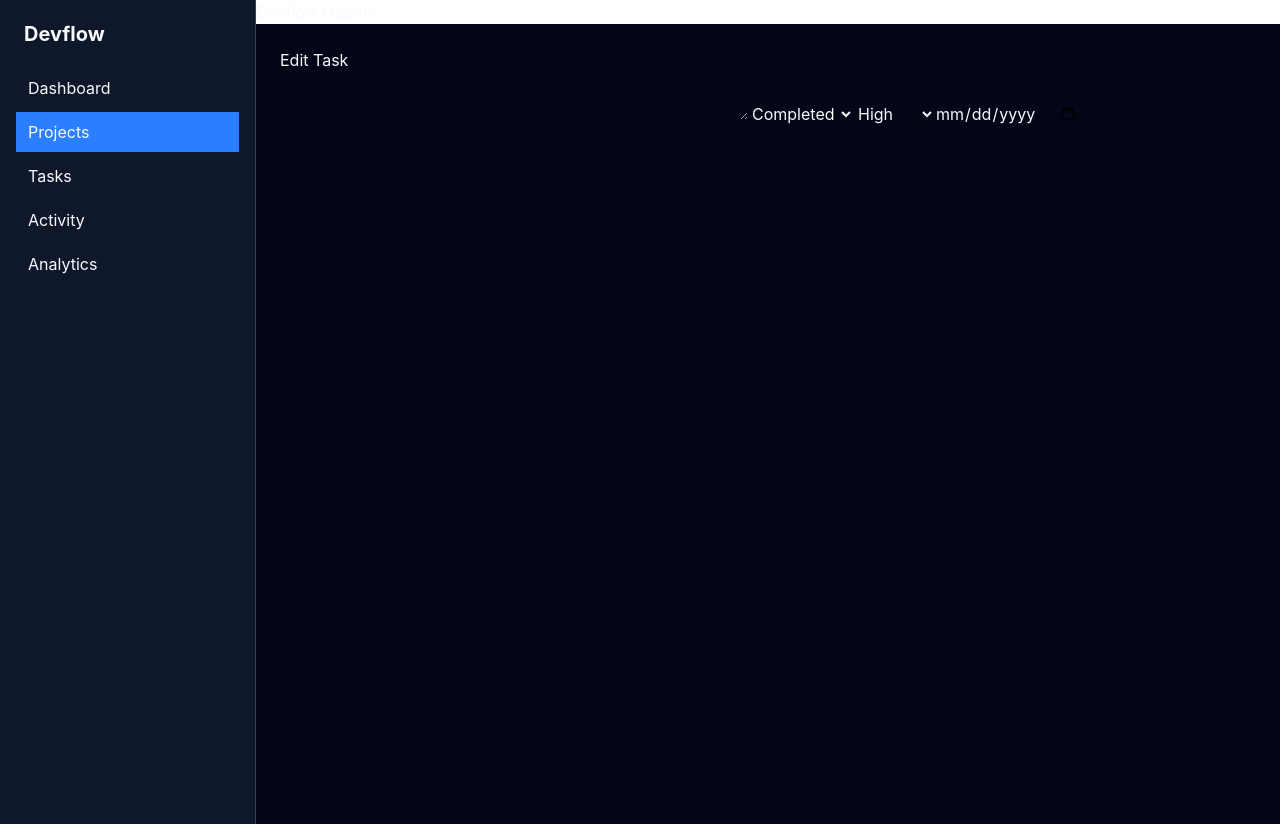
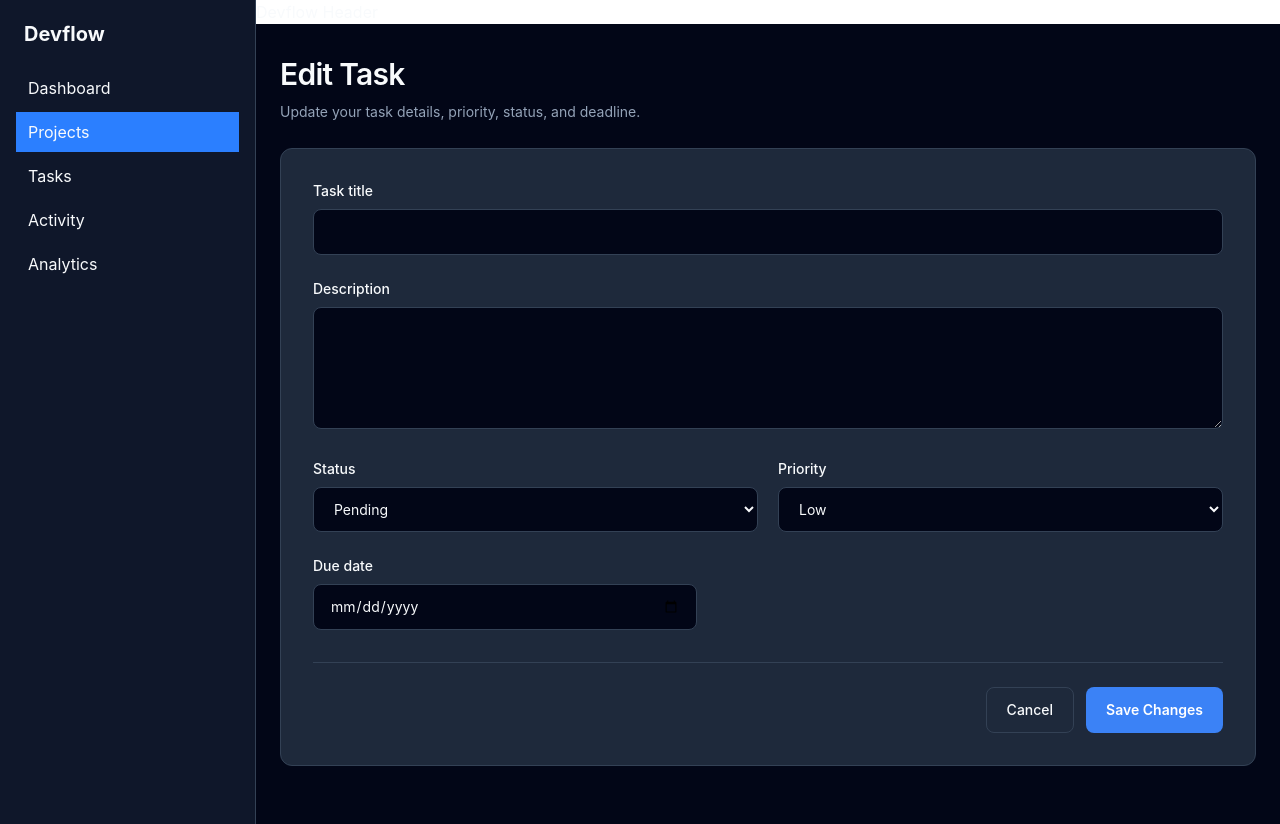
Before and after one commit to krishna-hingu/devflow, a React (Vite) app: page /projects/1/tasks/1/edit in a window 1280 px wide. Built offline with nearby package versions, Linux system fonts and the light colour scheme.

Commit message:
Build and Styled Edit Task Form

```diff
--- a/src/pages/EditTask.jsx
+++ b/src/pages/EditTask.jsx
@@ -1,12 +1,15 @@
 import { useState } from "react";
-import { useOutletContext, useParams } from "react-router-dom";
+import { useNavigate, useOutletContext, useParams } from "react-router-dom";
 function EditTask() {
   const { taskList, setTaskList } = useOutletContext();
   const { projectId, taskId } = useParams();
+  const navigate = useNavigate();
+
   const task = taskList.find(
     (task) =>
       task.id === Number(taskId) && task.projectId === Number(projectId),
   );
+
   const [formData, setFormData] = useState({
     title: task?.title ?? "",
     description: task?.description ?? "",
@@ -14,79 +17,180 @@ function EditTask() {
     priority: task?.priority ?? "",
     dueDate: task?.dueDate ?? "",
   });
+
+  const handleSaveTask = () => {
+    console.log("Save Changes clicked");
+    setTaskList((currentTasks) => {
+      return currentTasks.map((item) => {
+        if (item.id === task.id && item.projectId === task.projectId) {
+          return {
+            ...item,
+            ...formData,
+          };
+        }
+        return item;
+      });
+    });
+    navigate(`/projects/${projectId}/tasks/${taskId}`);
+  };
+
   return (
+    <main className="mx-auto max-w-5xl">
+      <div className="mb-6">
+        <h1 className="mt-2 text-3xl font-semibold tracking-tight text-devflow-text">
+          Edit Task
+        </h1>
+        <p className="mt-2 text-sm leading-6 text-devflow-text-muted">
+          Update your task details, priority, status, and deadline.
+        </p>
+      </div>
+
+      <form
+        className="rounded-xl border border-devflow-border bg-devflow-card p-6 sm:p-8"
+        onSubmit={(event) => {
+          event.preventDefault();
+          handleSaveTask();
+        }}
+      >
+        <div className="space-y-6">
           <div>
-      <h1>Edit Task</h1>
+            <label
+              htmlFor="title"
+              className="mb-2 block text-sm font-medium text-devflow-text"
+            >
+              Task title
+            </label>
             <input
+              id="title"
+              name="title"
               type="text"
               value={formData.title}
               onChange={(event) => {
-          setFormData((previousData) => {
-            return {
+                setFormData((previousData) => ({
                   ...previousData,
                   title: event.target.value,
-            };
-          });
+                }));
               }}
+              required
+              className="w-full rounded-lg border border-devflow-border bg-devflow-background px-4 py-3 text-sm text-devflow-text outline-none transition placeholder:text-devflow-text-muted focus:border-devflow-blue focus:ring-2 focus:ring-devflow-blue/20"
             />
+          </div>
+
+          <div>
+            <label
+              htmlFor="description"
+              className="mb-2 block text-sm font-medium text-devflow-text"
+            >
+              Description
+            </label>
             <textarea
+              id="description"
               name="description"
+              rows={4}
               value={formData.description}
               onChange={(event) => {
-          setFormData((previousData) => {
-            return {
+                setFormData((previousData) => ({
                   ...previousData,
                   description: event.target.value,
-            };
-          });
+                }));
               }}
-      ></textarea>
+              className="w-full resize-y rounded-lg border border-devflow-border bg-devflow-background px-4 py-3 text-sm leading-6 text-devflow-text outline-none transition placeholder:text-devflow-text-muted focus:border-devflow-blue focus:ring-2 focus:ring-devflow-blue/20"
+            />
+          </div>
+
+          <div className="grid grid-cols-1 gap-5 sm:grid-cols-2">
+            <div>
+              <label
+                htmlFor="status"
+                className="mb-2 block text-sm font-medium text-devflow-text"
+              >
+                Status
+              </label>
               <select
+                id="status"
                 name="status"
                 value={formData.status}
                 onChange={(event) => {
-          setFormData((previousData) => {
-            return {
+                  setFormData((previousData) => ({
                     ...previousData,
                     status: event.target.value,
-            };
-          });
+                  }));
                 }}
+                className="w-full rounded-lg border border-devflow-border bg-devflow-background px-4 py-3 text-sm text-devflow-text outline-none transition focus:border-devflow-blue focus:ring-2 focus:ring-devflow-blue/20"
               >
-        <option value="Completed">Completed</option>
                 <option value="Pending">Pending</option>
                 <option value="In Progress">In Progress</option>
+                <option value="Completed">Completed</option>
               </select>
+            </div>
+
+            <div>
+              <label
+                htmlFor="priority"
+                className="mb-2 block text-sm font-medium text-devflow-text"
+              >
+                Priority
+              </label>
               <select
+                id="priority"
                 name="priority"
                 value={formData.priority}
                 onChange={(event) => {
-          setFormData((previousData) => {
-            return {
+                  setFormData((previousData) => ({
                     ...previousData,
                     priority: event.target.value,
-            };
-          });
+                  }));
                 }}
+                className="w-full rounded-lg border border-devflow-border bg-devflow-background px-4 py-3 text-sm text-devflow-text outline-none transition focus:border-devflow-blue focus:ring-2 focus:ring-devflow-blue/20"
               >
+                <option value="Low">Low</option>
+                <option value="Medium">Medium</option>
                 <option value="High">High</option>
-        <option value="Medium">Medium</option>
-        <option value="Low">Low</option>
               </select>
+            </div>
+          </div>
+
+          <div>
+            <label
+              htmlFor="dueDate"
+              className="mb-2 block text-sm font-medium text-devflow-text"
+            >
+              Due date
+            </label>
             <input
+              id="dueDate"
+              name="dueDate"
               type="date"
-        name="dueDate"
               value={formData.dueDate}
               onChange={(event) => {
-          setFormData((previousData) => {
-            return {
+                setFormData((previousData) => ({
                   ...previousData,
                   dueDate: event.target.value,
-            };
-          });
+                }));
               }}
+              className="w-full rounded-lg border border-devflow-border bg-devflow-background px-4 py-3 text-sm text-devflow-text outline-none transition focus:border-devflow-blue focus:ring-2 focus:ring-devflow-blue/20 sm:max-w-sm"
             />
           </div>
+        </div>
+
+        <div className="mt-8 flex flex-col-reverse gap-3 border-t border-devflow-border pt-6 sm:flex-row sm:justify-end">
+          <button
+            type="button"
+            onClick={() => navigate(`/projects/${projectId}/tasks/${taskId}`)}
+            className="rounded-lg border border-devflow-border px-5 py-3 text-sm font-medium text-devflow-text transition hover:bg-devflow-background"
+          >
+            Cancel
+          </button>
+
+          <button
+            type="submit"
+            className="rounded-lg bg-devflow-blue px-5 py-3 text-sm font-semibold text-white transition hover:bg-devflow-blue-hover focus:outline-none focus:ring-2 focus:ring-devflow-blue/40 focus:ring-offset-2 focus:ring-offset-devflow-card"
+          >
+            Save Changes
+          </button>
+        </div>
+      </form>
+    </main>
   );
 }
 export default EditTask;
--- a/src/pages/TaskDetails.jsx
+++ b/src/pages/TaskDetails.jsx
@@ -42,11 +42,11 @@ function TaskDetails() {
       }),
     );
 
-    navigate(`/projects/${projectId}`)
+    navigate(`/projects/${projectId}`);
   };
 
   return (
-    <main className="mx-auto max-w-4xl">
+    <main className="mx-auto max-w-5xl">
       <section className="rounded-xl border border-devflow-border bg-devflow-card p-6">
         <h1 className="text-2xl font-semibold text-devflow-text">
           {task.title}
@@ -94,7 +94,12 @@ function TaskDetails() {
             ← Return to Project
           </Link>
           <div className="flex flex-wrap items-center gap-3">
-            <button className="rounded-lg border border-devflow-border px-4 py-2 text-sm font-medium text-devflow-text hover:bg-devflow-background">
+            <button
+              className="rounded-lg border border-devflow-border px-4 py-2 text-sm font-medium text-devflow-text hover:bg-devflow-background"
+              onClick={() => {
+                navigate(`/projects/${projectId}/tasks/${taskId}/edit`);
+              }}
+            >
               Edit
             </button>
             <button
@@ -103,7 +108,10 @@ function TaskDetails() {
             >
               Complete Task
             </button>
-            <button onClick={handleDeleteTask} className="rounded-lg border border-devflow-error/40 px-4 py-2 text-sm font-medium text-devflow-error hover:bg-devflow-error/10">
+            <button
+              onClick={handleDeleteTask}
+              className="rounded-lg border border-devflow-error/40 px-4 py-2 text-sm font-medium text-devflow-error hover:bg-devflow-error/10"
+            >
               Delete
             </button>
           </div>
```
Also changed, not shown: 1 other file (tests, documents, lock files or other folders). Lines whose indentation alone changed are shown as unchanged.
